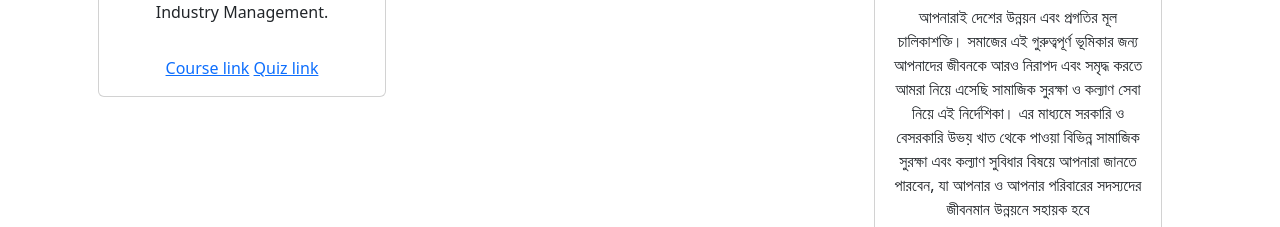
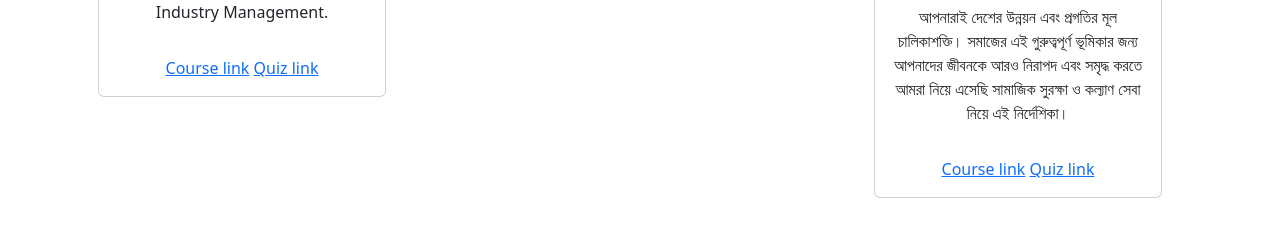
Before and after one commit to abltrainingacademy/abltrainingacademy.github.io, a plain HTML site: page index.html in a window 1280 px wide. Shown: the part 2224-2451 px from the top of the page. Drawn offline with nearby package versions, Linux system fonts and the light colour scheme; grey boxes are pictures that could not be loaded.

Commit message:
Update index.html

```diff
--- a/index.html
+++ b/index.html
@@ -260,7 +260,7 @@
                     <img src="Social Security.png" class="card-img-top" alt="...">
                     <div class="card-body">
                       <h5 class="card-title">সামাজিক সুরক্ষা বলয়</h5>
-                      <p class="card-text">আপনারাই দেশের উন্নয়ন এবং প্রগতির মূল চালিকাশক্তি। সমাজের এই গুরুত্বপূর্ণ ভূমিকার জন্য আপনাদের জীবনকে আরও নিরাপদ এবং সমৃদ্ধ করতে আমরা নিয়ে এসেছি সামাজিক সুরক্ষা ও কল্যাণ সেবা নিয়ে এই নির্দেশিকা। এর মাধ্যমে সরকারি ও বেসরকারি উভয় খাত থেকে পাওয়া বিভিন্ন সামাজিক সুরক্ষা এবং কল্যাণ সুবিধার বিষয়ে আপনারা জানতে পারবেন, যা আপনার ও আপনার পরিবারের সদস্যদের জীবনমান উন্নয়নে সহায়ক হবে</p>
+                      <p class="card-text">আপনারাই দেশের উন্নয়ন এবং প্রগতির মূল চালিকাশক্তি। সমাজের এই গুরুত্বপূর্ণ ভূমিকার জন্য আপনাদের জীবনকে আরও নিরাপদ এবং সমৃদ্ধ করতে আমরা নিয়ে এসেছি সামাজিক সুরক্ষা ও কল্যাণ সেবা নিয়ে এই নির্দেশিকা। </p>
                     </div>
 
                     <div class="card-body">
```
